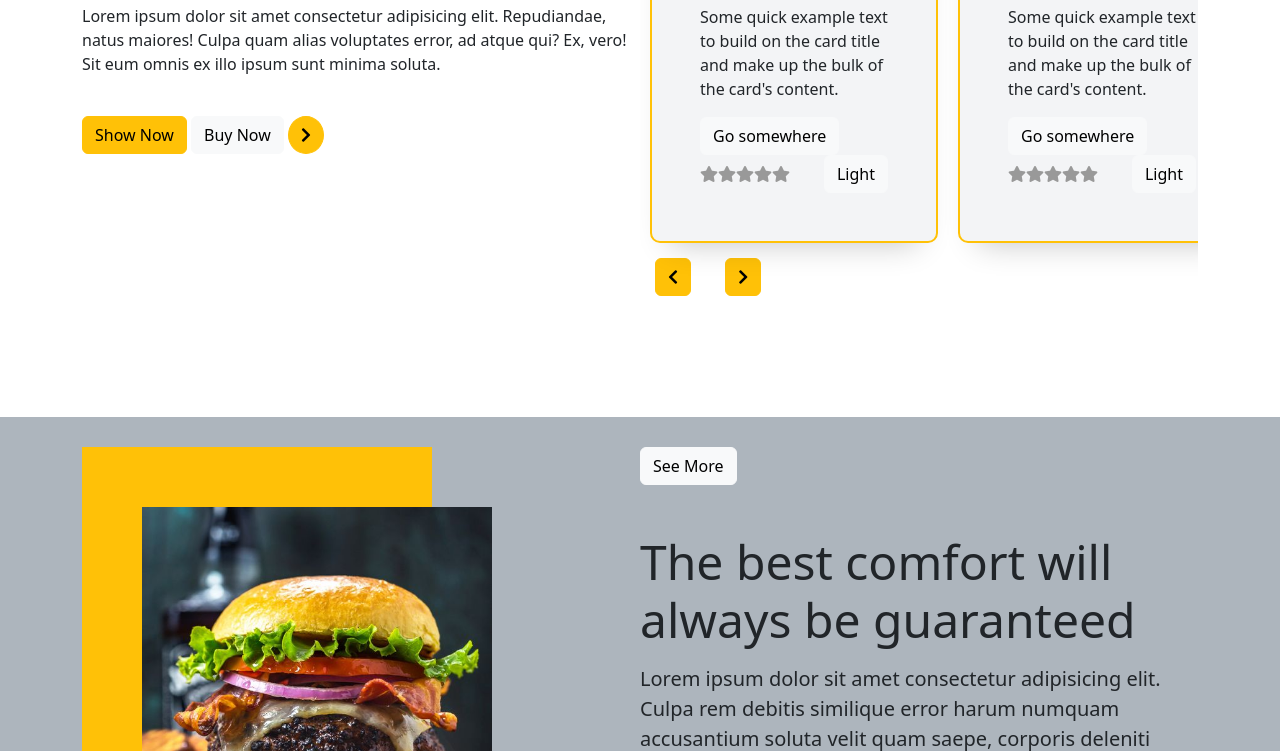
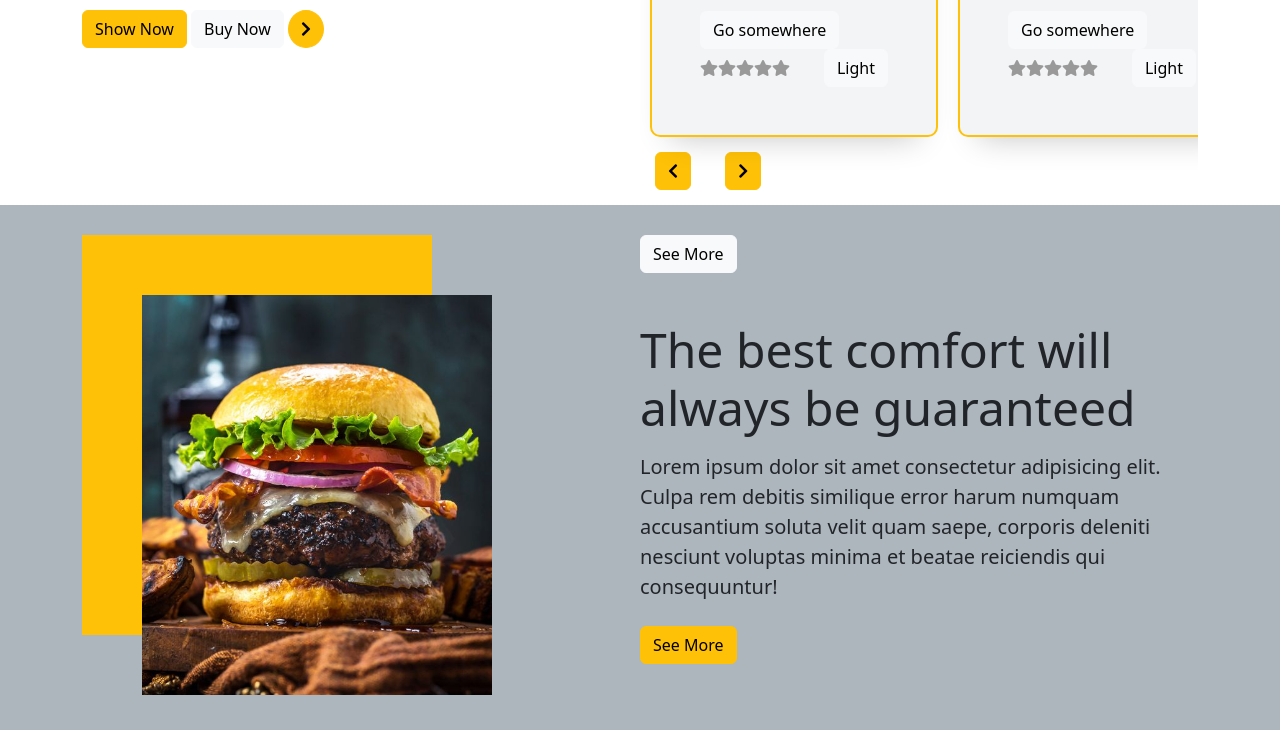
Before and after one commit to OmarEhab262/food, a plain HTML site: page index.html in a window 1280 px wide. Shown: the part 459-1210 px from the top of the page. Drawn offline with Linux system fonts and the light colour scheme; files whose address does not match are found by name.

Commit message:
Update index.html

```diff
--- a/index.html
+++ b/index.html
@@ -42,8 +42,8 @@
             </div>
         </div>
     </nav>
-    <div class="contant vh-100 justify-content-center d-flex overflow-hidden align-items-center ">
-        <div class="container d-flex align-items-center justify-content-between flex-wrap vh-100">
+    <div class="contant justify-content-center d-flex overflow-hidden align-items-center ">
+        <div class="container d-flex align-items-center justify-content-between flex-wrap ">
             <div class="left d-flex flex-column justify-content-center col-sm-12 col-lg-6 col-md-12   ">
                 <h1>Good food and drink choices are health</h1>
                 <p class="pargra">Lorem ipsum dolor sit amet consectetur adipisicing elit. Repudiandae, natus maiores!
@@ -186,7 +186,7 @@
             </div>
         </div>
     </div>
-    <div class="customers vh-100">
+    <div class="customers ">
         <div class="container h-100 d-flex justify-content-center align-items-center  ">
             <div class="left col-sm-12 col-lg-6 d-flex justify-content-center flex-column ">
                 <h1 class="fa-3x">Our best gallery from
```
